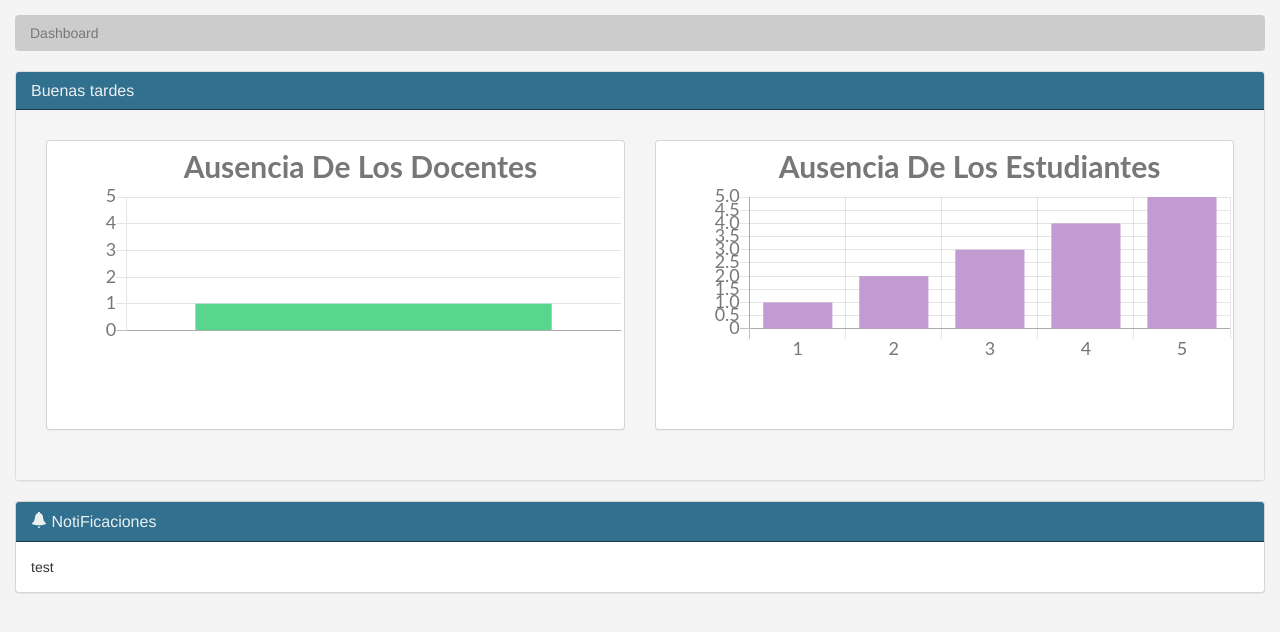
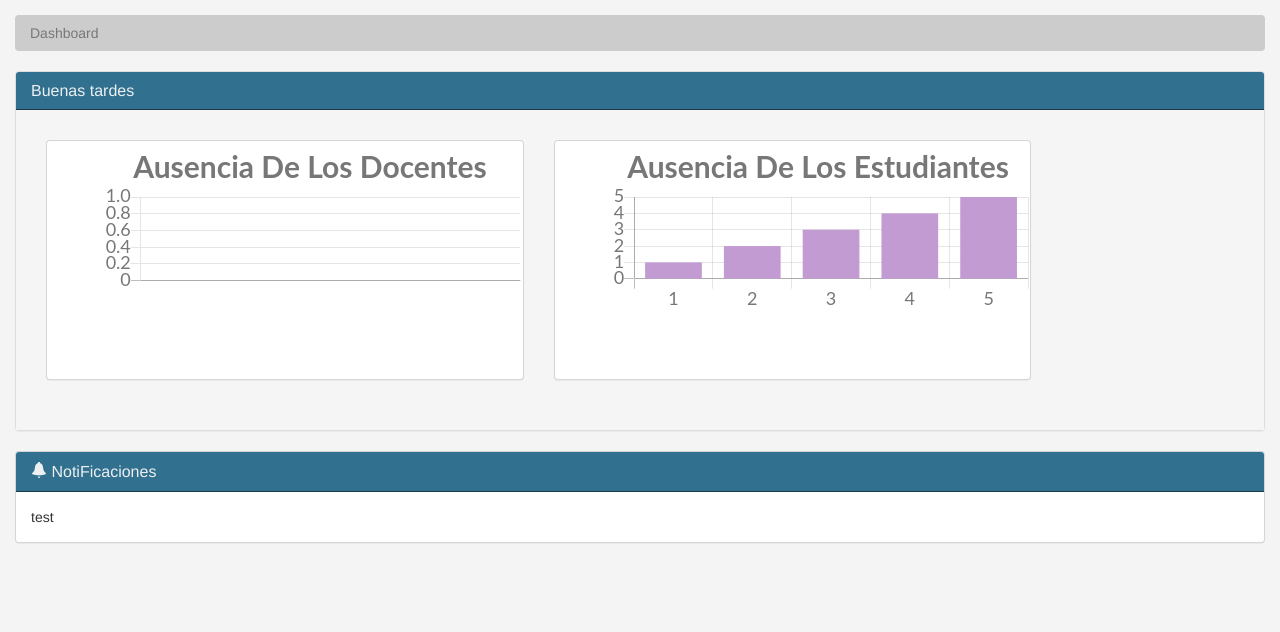
Before and after one commit to bljean/Proyecto, a PHP site: page /pages/Pagetheme/vista-profesor.php in a window 1280 px wide. Shown: the part 119-751 px from the top of the page. Run offline with PHP 8.4, Linux system fonts and the light colour scheme; the template is opened without the code that fills it, so the values that code supplies are empty; the visitor is signed in with stand-in values (Sample User, id 1); some libraries are stand-ins or nearby versions.

Commit message:
caminodelbien

```diff
--- a/pages/Pagetheme/php/ajax_vista-profesor.php
+++ b/pages/Pagetheme/php/ajax_vista-profesor.php
@@ -10,7 +10,7 @@ $conn= new mysqli('localhost',$user, $pass, $db);
 if($_POST['key'] == 'getprofGroupData'){
 
     $ID=$conn->real_escape_string($_POST['ID']);
-    /*
+
     $sqlsemana=$conn->query("SELECT DiaSem,NombreLargo FROM diasemana");
     if($sqlsemana->num_rows>0){
         while($data=$sqlsemana->fetch_array()){
@@ -22,15 +22,22 @@ if($_POST['key'] == 'getprofGroupData'){
         }
 
         }
-    }
+    }      /*
         foreach(getsemanagraf() as $fecha){
          if(getCountprofesoresDia(getWeekday($fecha),$conn)!=-1){
         $diasemana[]=getWeekday($fecha);
         $semanal[]=getestdiadia($fecha,$ID,$conn);
 
         }
-        }
-        */
+        }*/
+
+        foreach(getsemanagraf() as $fecha){
+            if(getCountprofesoresDia(getWeekday($fecha),$conn)!=-1){
+           $diasemana[]=getWeekday($fecha);
+           $semanal[]=asistenciapormateriaprof($fecha,$ID,$conn);
+
+           }
+           }
 
 
         $materias1=getprofmateriasdiadia($ID,$conn);
@@ -38,7 +45,7 @@ if($_POST['key'] == 'getprofGroupData'){
     $jsonArray = array(
         //'body'=> $response,
         //'semestral'=> $semestral,
-        //'semanal'=> $semanal,
+        'semanal'=> $semanal,
         'materias1'=> $materias1,
     );
     exit(json_encode($jsonArray));
--- a/pages/Pagetheme/vista-profesor.php
+++ b/pages/Pagetheme/vista-profesor.php
@@ -99,12 +99,12 @@ $NumCedula =$_SESSION['NumCedula'];
                                         <div class="panel-body">
 
                                             <div class="row">
-                                                <div class="col-md-6">
+                                                <div class="col-md-5">
                                                     <div class="panel panel-noticias">
                                                         <canvas id="myChart"></canvas>
                                                     </div>
                                                 </div>
-                                                <div class="col-md-6">
+                                                <div class="col-md-5">
                                                     <div class="panel panel-noticias">
                                                         <canvas id="myChart1"></canvas>
                                                     </div>
@@ -149,8 +149,8 @@ $NumCedula =$_SESSION['NumCedula'];
         $(document).ready(function () {
             var ID= "<?php echo $NumCedula;  ?>";
             materias=[];
-            asistenciap=[];
-            asistenciae=[];
+            semanal=[];
+
             getprofGroupData(ID);
 
             $("#Logout").on('click', function () {
@@ -171,8 +171,9 @@ $NumCedula =$_SESSION['NumCedula'];
                     key: 'getprofGroupData',
                     ID: ID,
                     }, success: function (response) {
-                        alert("hola");
+
                         materias=response.materias1;
+                        semanal=response.semanal;
                         grafico();
                         grafico1();
                     }
@@ -257,7 +258,7 @@ $NumCedula =$_SESSION['NumCedula'];
                 labels: materias,
                 datasets: [{
                     label: 'Ausencia',
-                    data: [1,2,3,4,5],
+                    data: semanal,
                     //backgroundColor:'green',
                     backgroundColor: [
                         'rgba(88, 214, 141, 1)',
```
